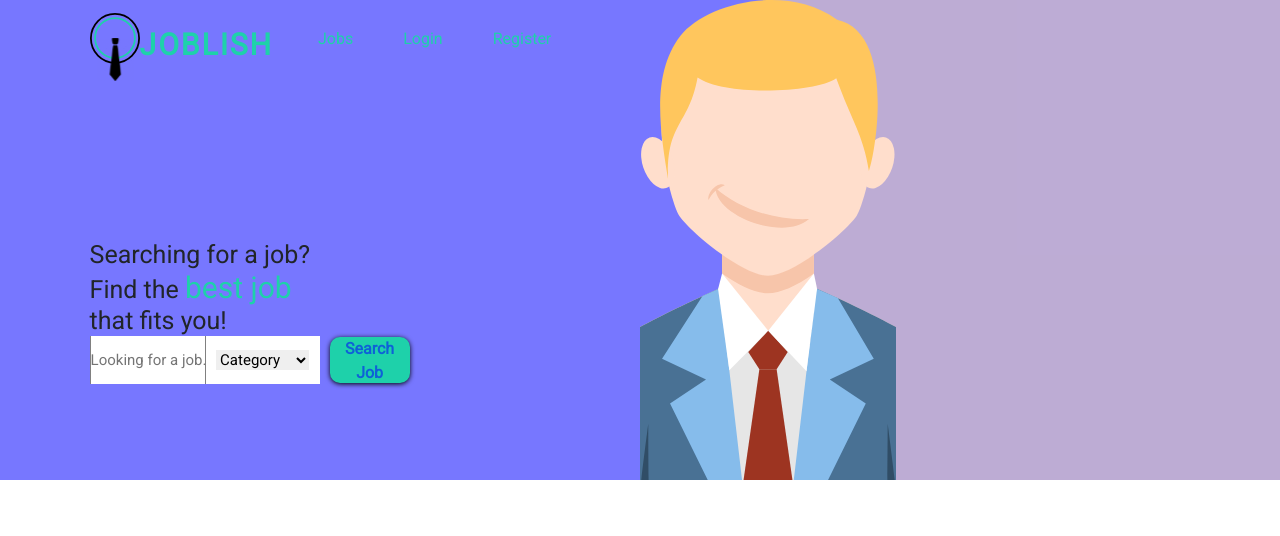
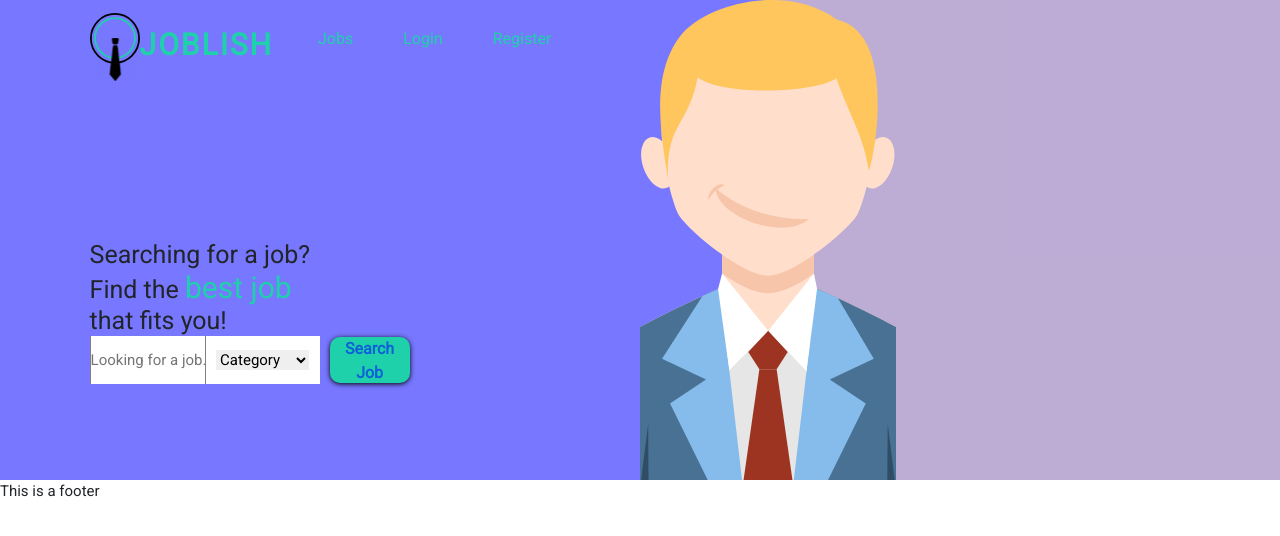
Before and after one commit to SabrinaStaicu/joblish-frontend, a React (Create React App) app: page / in a window 1280 px wide. Shown: the top 536 px of the page. Built offline with nearby package versions, Linux system fonts and the light colour scheme.

Commit message:
fixed bug where if you scroll back up, the nav boborder stays visible

```diff
--- /dev/null
+++ b/src/components/main/Footer.js
@@ -0,0 +1,9 @@
+import React from 'react'
+
+export default function Footer() {
+    return (
+        <div>
+            This is a footer
+        </div>
+    )
+}
--- a/src/components/main/NavBar.js
+++ b/src/components/main/NavBar.js
@@ -2,6 +2,7 @@ import React from 'react';
 import { Link } from 'react-router-dom';
 import logo from './logo.svg';
 import { useEffect, useState } from 'react';
+
 
 
 const NavBar = ({ color, homePosition }) => {
@@ -30,6 +31,7 @@ const NavBar = ({ color, homePosition }) => {
                 setPosition("static")
             }
             setStickyColor(color)
+            setStickyBorder("transparent")
         }
     }
 
--- a/src/components/main/Routes.js
+++ b/src/components/main/Routes.js
@@ -10,6 +10,7 @@ import Jobs from '../job/Jobs';
 
 import Login from "../login/Login";
 import Companies from "../company/Companies";
+import Footer from './Footer';
 
 
 const Routes = () => {
@@ -27,6 +28,7 @@ const Routes = () => {
                     <Route path={"/companies"} component={Companies}/>
                 </Switch>
             </Router>
+            <Footer/>
         </>
     );
 };
```
